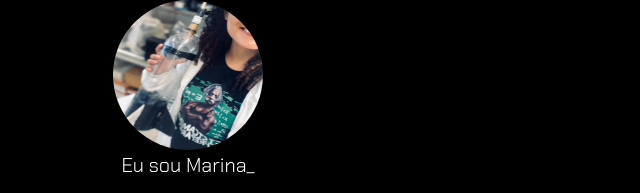
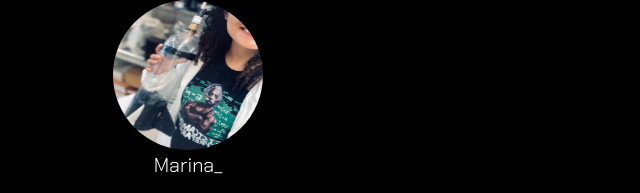
Before and after one commit to MARINA2B/pagina_web2, a plain HTML site: page index.html in a window 1280 px wide. Shown: the top 193 px of the page, 452-1092 px from the left. Drawn offline with nearby package versions, Linux system fonts and the light colour scheme.

Commit message:
Update index.html

```diff
--- a/index.html
+++ b/index.html
@@ -13,7 +13,7 @@
 <body>
     <header class="container text-center">
         <img src="img/avatarperfil.png.jpg" alt="avatar da Marina" class="rounded-circle" width="150" height="150" srcset="">
-        <p class="lead">Eu sou Marina_</p>
+        <p class="lead"> Marina_</p>
         <h1>Eu Sou uma Futura Engenheira Aeronáutica</h1>
         <p>Sou uma estudante apaixonada por ciência, tecnologia e tudo que envolve o céu. Durante minha trajetória escolar, mergulhei em projetos que combinam criatividade, física e matemática para explorar o universo e entender os princípios que mantêm uma aeronave no ar. Meu objetivo é transformar curiosidade em inovação, sempre buscando aprender mais sobre o funcionamento do mundo — e além dele.</p>
         <p>Minhas habilidades</p>
```
